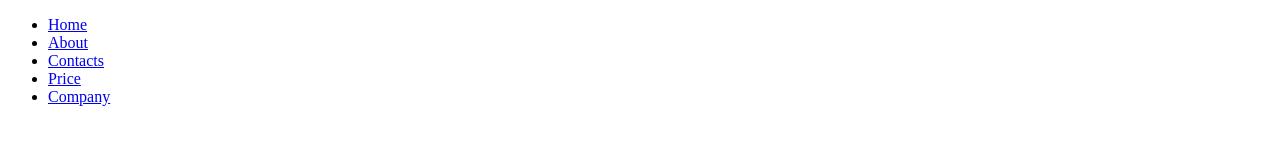
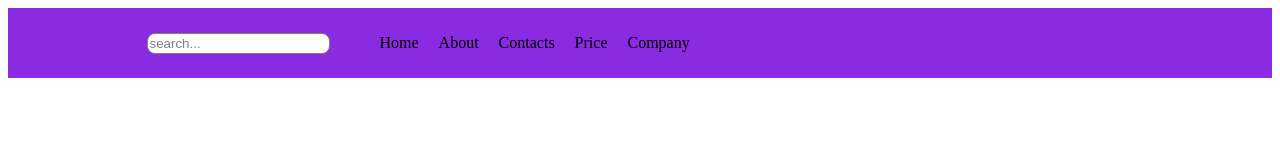
Before and after one commit to edigeevaaika/Navigation1, a plain HTML site: page index.html in a window 1280 px wide. Drawn offline with Linux system fonts and the light colour scheme.

Commit message:
style nav

```diff
--- a/index.html
+++ b/index.html
@@ -10,6 +10,7 @@
 <body>
     <div class="navbar">
       <div class="countainer">
+        <input type="search" value="search...">
         <nav>
           <ul>
             <li><a href="#">Home</a></li>
--- a/style.css
+++ b/style.css
@@ -0,0 +1,34 @@
+*{
+  box-sizing: border-box;
+}
+.navbar{
+   background-color: blueviolet;
+   padding: 10px;
+}
+.countainer{
+  max-width: 987px;
+  margin: 0 auto;
+  display: flex;
+  justify-content: flex-start;
+  align-items: center;
+}
+nav ul a{
+  text-decoration: none;
+  color: black;
+  padding: 10px;
+  border-radius: 8px;
+}
+nav ul{
+  list-style-type: none;
+  display: flex;
+  justify-content: space-between;
+}
+nav a:hover{
+  background-color: aqua;
+}
+input{
+  padding: 2px;
+  color: gray;
+  border: 1px solid  gray;
+  border-radius: 8px;
+}
```
